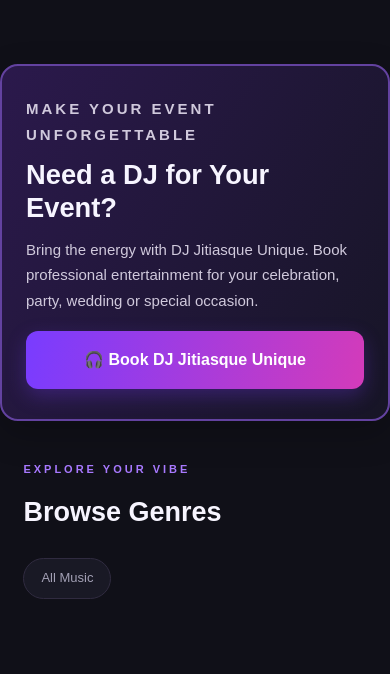
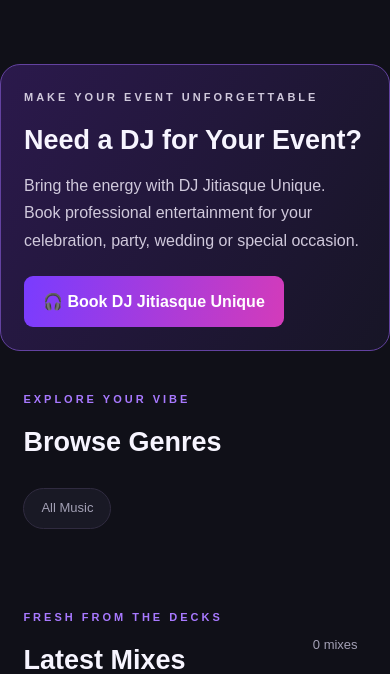
Before and after one commit to 5910henry-art/dj-mix-hub, a Flask app: template templates/index.html in a window 390 px wide. Shown: the part 1425-2099 px from the top of the page. Run offline with Flask 3, Linux system fonts and the light colour scheme; the template is opened without the code that fills it, so the values that code supplies are empty; some libraries are stand-ins or nearby versions.

Commit message:
Match Book DJ card size to YouTube section

```diff
--- a/static/css/style.css
+++ b/static/css/style.css
@@ -777,82 +777,54 @@ footer small {
     display: flex;
     align-items: center;
     justify-content: space-between;
-    gap: 35px;
-    min-height: 280px;
-    padding: 48px 52px;
-    border: 2px solid #6342a0;
-    border-radius: 24px;
+    gap: 25px;
+    padding: 35px;
+    border: 1px solid #6342a0;
+    border-radius: 20px;
     background: linear-gradient(120deg, #2b194c, #171526);
-    box-shadow: 0 12px 35px rgba(0, 0, 0, .22);
+    overflow: hidden;
 }
 
 .booking-promo > div:first-child {
-    flex: 1;
-    max-width: 760px;
+    max-width: 650px;
 }
 
 .booking-promo h2 {
-    font-size: clamp(30px, 5vw, 44px);
-    line-height: 1.2;
-    margin: 12px 0;
+    font-size: clamp(27px, 5vw, 42px);
+    margin: 10px 0;
 }
 
 .booking-promo p {
     color: #d0c9dc;
-    font-size: 17px;
-    line-height: 1.8;
-    max-width: 650px;
+    line-height: 1.7;
 }
 
 .booking-promo-button {
     display: inline-block;
-    margin-top: 18px;
-    padding: 17px 28px;
-    border-radius: 12px;
+    margin-top: 22px;
+    padding: 13px 19px;
+    border-radius: 9px;
     background: linear-gradient(100deg, #793cff, #d33bba);
     color: white;
-    font-size: 17px;
     font-weight: bold;
     text-decoration: none;
-    box-shadow: 0 7px 20px rgba(121, 60, 255, .28);
     transition: transform .2s, box-shadow .2s;
 }
 
 .booking-promo-button:hover {
-    transform: translateY(-3px);
-    box-shadow: 0 11px 25px rgba(121, 60, 255, .4);
+    transform: translateY(-2px);
+    box-shadow: 0 7px 18px rgba(121, 60, 255, .3);
 }
 
 .booking-promo-icon {
     flex-shrink: 0;
-    font-size: 125px;
+    font-size: 90px;
     color: #bda0ff;
-    padding: 10px 20px;
 }
 
 @media (max-width: 600px) {
     .booking-promo {
-        min-height: 0;
-        padding: 30px 24px;
-        border-radius: 18px;
-    }
-
-    .booking-promo h2 {
-        font-size: clamp(27px, 7vw, 34px);
-    }
-
-    .booking-promo p {
-        font-size: 15px;
-        line-height: 1.7;
-    }
-
-    .booking-promo-button {
-        display: block;
-        width: 100%;
-        box-sizing: border-box;
-        padding: 16px 18px;
-        text-align: center;
-        font-size: 16px;
+        padding: 23px;
     }
 
     .booking-promo-icon {
--- a/templates/index.html
+++ b/templates/index.html
@@ -12,7 +12,7 @@
     <link rel="apple-touch-icon" href="{{ url_for('static', filename='pwa/icon-192.png') }}">
     <title>DJ MIX HUB | Discover Your Sound</title>
     <link rel="stylesheet"
-          href="{{ url_for('static', filename='css/style.css', v='book-dj-size-20261109') }}">
+          href="{{ url_for('static', filename='css/style.css', v='book-dj-youtube-match-20261109') }}">
 
     <style>
         .public-listener-grid {
```
